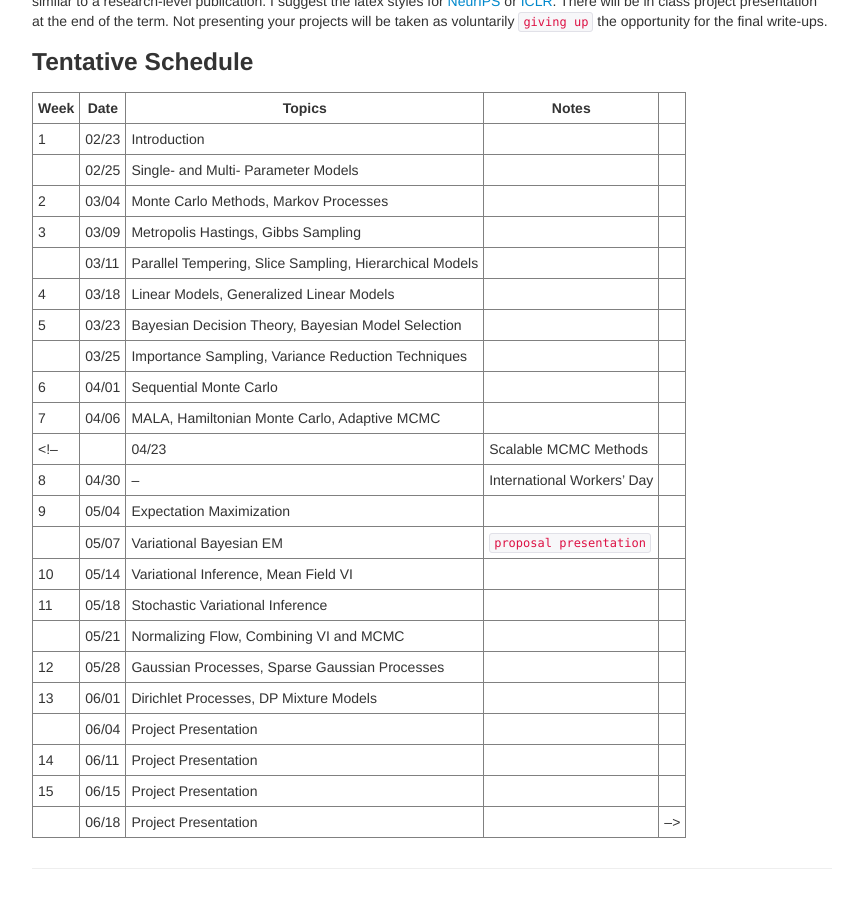
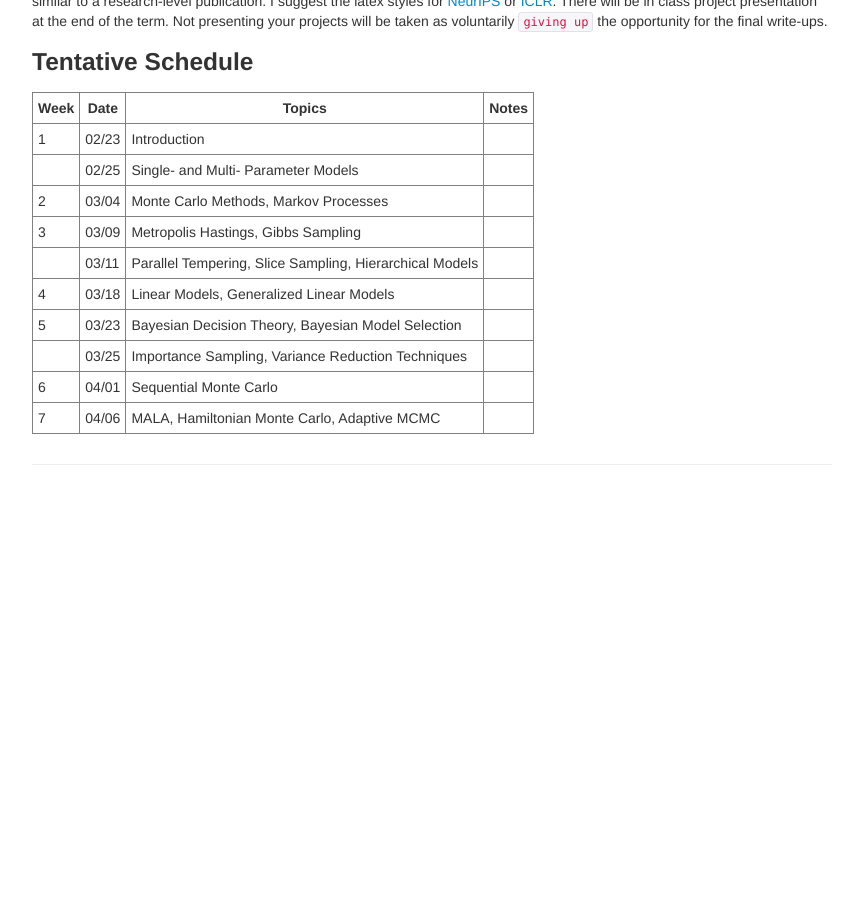
Before and after one commit to zcrabbit/zcrabbit.github.io, a Jekyll site: the page built from courses/btc-s22.md, in a window 1280 px wide and 900 px high, scrolled down 1505 px. Shown: the whole window, without its empty margins (208-1066 px from the left). Built offline with Jekyll 4.4.1, drawn with Linux system fonts in a browser that asks for light colours; after the commit the page ends 2001 px from its top, so only the background shows below that; some of the changed lines change nothing that is shown.

Commit message:
Update btc-s22.md

```diff
--- a/courses/btc-s22.md
+++ b/courses/btc-s22.md
@@ -69,10 +69,12 @@ You may structure your project exploration around a general problem type, algori
 |       |03/11 | Parallel Tempering, Slice Sampling, Hierarchical Models|    |
 | 4     |03/18 | Linear Models, Generalized Linear Models |    |
 | 5     |03/23 | Bayesian Decision Theory, Bayesian Model Selection |     |
-|       |03/25 | Importance Sampling, Variance Reduction Techniques|       <!-- PS2 out, due 10/23 -->
+|       |03/25 | Importance Sampling, Variance Reduction Techniques|       |
 | 6     |04/01 | Sequential Monte Carlo|     |
 | 7     |04/06 | MALA, Hamiltonian Monte Carlo, Adaptive MCMC|       |
-<!-- |       |04/23 | Scalable MCMC Methods |         |
+
+<!--
+|       |04/23 | Scalable MCMC Methods |         |
 | 8     |04/30 | -- |    International Workers’ Day |
 | 9     |05/04 | Expectation Maximization |
 |       |05/07 | Variational Bayesian EM |   `proposal presentation`   |
```
